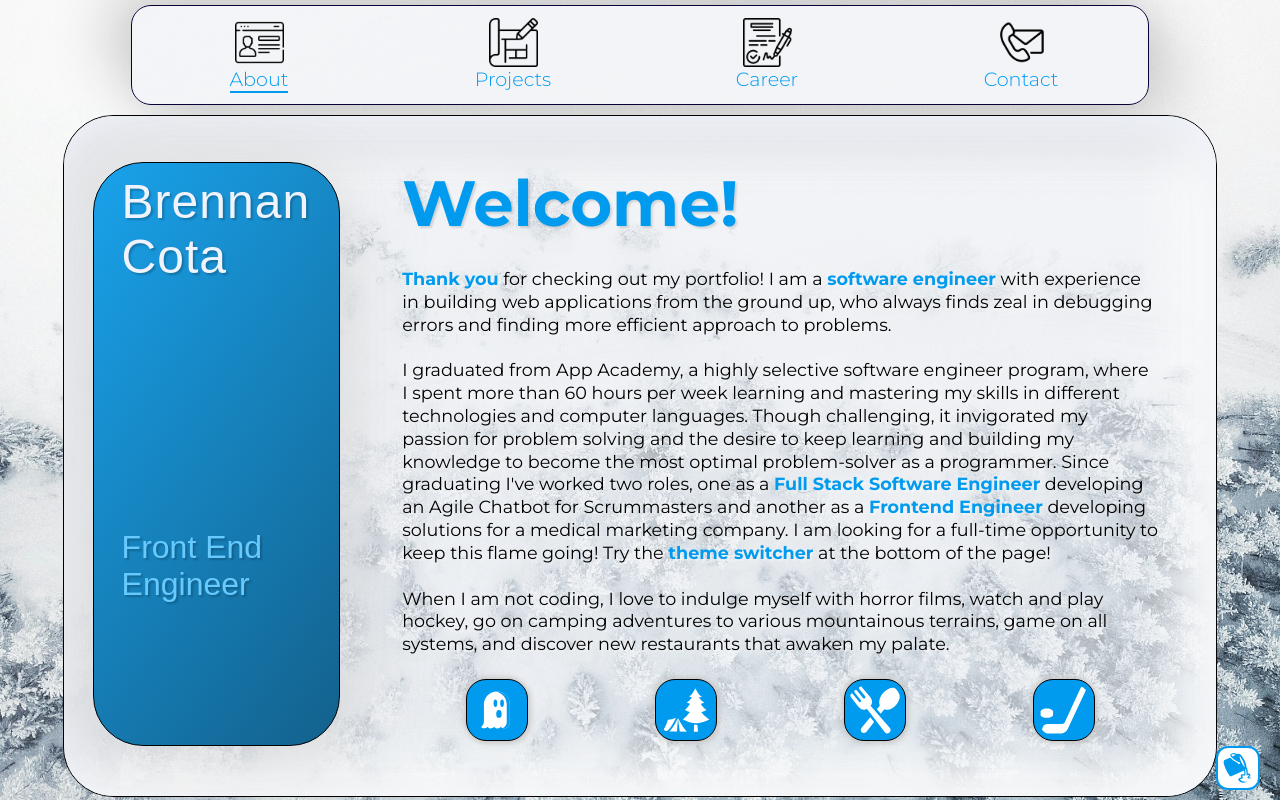
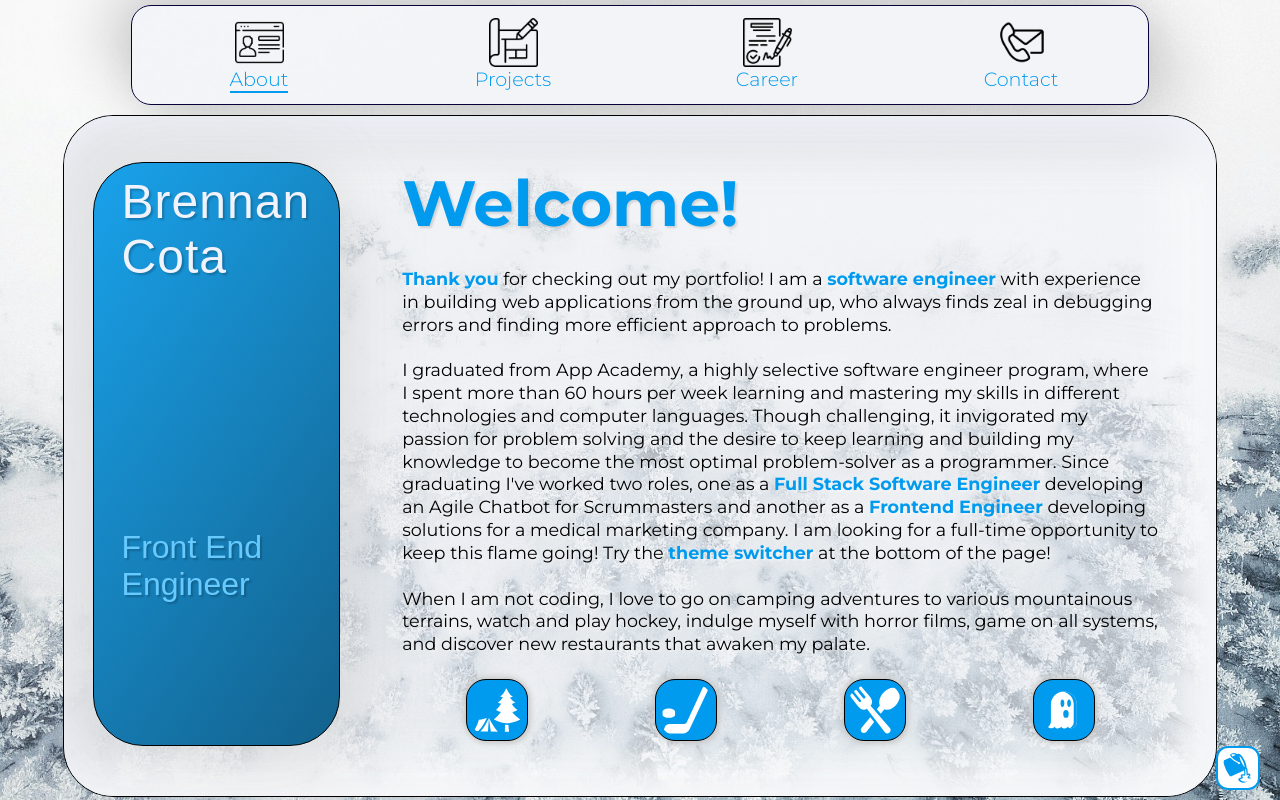
Before and after one commit to Sleightttt/Austin_Roach, a React (Create React App) app in the folder planner-app/: page / in a window 1280 px wide. Built offline with nearby package versions, Linux system fonts and the light colour scheme.

Commit message:
shtoyled entry boxes

```diff
--- a/planner-app/src/components/About/AboutBody.js
+++ b/planner-app/src/components/About/AboutBody.js
@@ -74,12 +74,46 @@ const AboutBody = ({ activeTheme }) => {
       </div>
 
       <div className="about-p">
-        When I am not coding, I love to indulge myself with horror films, watch
-        and play hockey, go on camping adventures to various mountainous
-        terrains, game on all systems, and discover new restaurants that awaken
-        my palate.
+        When I am not coding, I love to go on camping adventures to various
+        mountainous terrains, watch and play hockey, indulge myself with horror
+        films, game on all systems, and discover new restaurants that awaken my
+        palate.
       </div>
       <div className="about-icon-cont">
+        <svg
+          className="about-icon"
+          xmlns="http://www.w3.org/2000/svg"
+          viewBox="0 0 512 512"
+          style={{ background: themeFixer() }}
+        >
+          <path
+            fill="#fff"
+            d="M350.5 33.05c-13.9 30.58-29.4 61.29-61.6 85.35 7.3 3.4 20.7 6.2 27.9 8.5-12.2 18.7-33 36.4-52 52.3 11.1 5.7 22.1 10.3 33.1 14-14.1 22.2-30.9 43.3-51.9 62.4 16.7 9.3 33.3 16.6 49.8 21.8-17.9 25.4-40.4 49.6-72.1 76.1 51.5 26.5 97 38.8 142.2 37.4 1.8 0 3.7.1 5.5.1v-.3c39.9-2.2 79.6-15 123.2-38-38.8-24.5-62.9-47.7-81.4-73.2 17.8-5.2 35.6-12.9 53.3-23.1-25.8-17.7-44.2-38.6-58.9-61.5 12.1-3.7 24.1-8.7 36.1-15-23.2-14.6-44.1-32.3-56.7-51.4 8.8-2.4 22.8-5.3 31.5-9.4-38.5-21.76-48.9-53.16-68-86.05zM173.6 336.8c-.1.3-.4.8-.6 1.1l19.4 139 72.2 1.2c-38.2-44.9-66-91.1-91-141.3zm-.6 1.2c-23.8 47.8-44.8 94.2-86.44 137.2l76.84 1.3zm-20.7 1.1c-24.1 8.9-54.17 16.9-82.31 15.8-11.18 39.8-26.38 80-52.57 115.8l46.65 1.6c43.13-40.8 64.23-85 88.23-133.2zm186.5 68.8l-2.7 70.4 43 .6L373 409c-11.6 0-23.1-.3-34.2-1.1z"
+          />
+        </svg>
+        <svg
+          className="about-icon"
+          xmlns="http://www.w3.org/2000/svg"
+          viewBox="0 0 32 32"
+          fill="#fff"
+          style={{ background: themeFixer() }}
+        >
+          <path
+            d="M3.7,31H14c1.8,0,3.5-1.1,4.3-2.7l12-25.6C30.6,1.9,30,1,29.2,1h-1.4c-0.5,0-0.9,0.3-1.1,0.7L16.5,23.9
+	c-0.3,0.7-1,1.1-1.7,1.1H5.5c-1.5,0-2.8,0.9-3.2,2.3l-0.4,1.1C1.4,29.7,2.3,31,3.7,31z"
+          />
+          <path d="M5,15c-2.2,0-4,0.9-4,2v2c0,1.1,1.8,2,4,2s4-0.9,4-2v-2C9,15.9,7.2,15,5,15z" />
+          <line x1="23.3" y1="9" x2="27.3" y2="9" />
+        </svg>
+        <svg
+          className="about-icon"
+          xmlns="http://www.w3.org/2000/svg"
+          viewBox="0 -3.84 122.88 122.88"
+          fill="#fff"
+          style={{ background: themeFixer() }}
+        >
+          <path d="M29.03,100.46l20.79-25.21l9.51,12.13L41,110.69C33.98,119.61,20.99,110.21,29.03,100.46L29.03,100.46z M53.31,43.05 c1.98-6.46,1.07-11.98-6.37-20.18L28.76,1c-2.58-3.03-8.66,1.42-6.12,5.09L37.18,24c2.75,3.34-2.36,7.76-5.2,4.32L16.94,9.8 c-2.8-3.21-8.59,1.03-5.66,4.7c4.24,5.1,10.8,13.43,15.04,18.53c2.94,2.99-1.53,7.42-4.43,3.69L6.96,18.32 c-2.19-2.38-5.77-0.9-6.72,1.88c-1.02,2.97,1.49,5.14,3.2,7.34L20.1,49.06c5.17,5.99,10.95,9.54,17.67,7.53 c1.03-0.31,2.29-0.94,3.64-1.77l44.76,57.78c2.41,3.11,7.06,3.44,10.08,0.93l0.69-0.57c3.4-2.83,3.95-8,1.04-11.34L50.58,47.16 C51.96,45.62,52.97,44.16,53.31,43.05L53.31,43.05z M65.98,55.65l7.37-8.94C63.87,23.21,99-8.11,116.03,6.29 C136.72,23.8,105.97,66,84.36,55.57l-8.73,11.09L65.98,55.65L65.98,55.65z" />
+        </svg>
         <svg
           className="about-icon"
           xmlns="http://www.w3.org/2000/svg"
@@ -116,41 +150,6 @@ const AboutBody = ({ activeTheme }) => {
             ry="4.74"
           />
         </svg>
-        <svg
-          className="about-icon"
-          xmlns="http://www.w3.org/2000/svg"
-          viewBox="0 0 512 512"
-          style={{ background: themeFixer() }}
-        >
-          <path
-            fill="#fff"
-            d="M350.5 33.05c-13.9 30.58-29.4 61.29-61.6 85.35 7.3 3.4 20.7 6.2 27.9 8.5-12.2 18.7-33 36.4-52 52.3 11.1 5.7 22.1 10.3 33.1 14-14.1 22.2-30.9 43.3-51.9 62.4 16.7 9.3 33.3 16.6 49.8 21.8-17.9 25.4-40.4 49.6-72.1 76.1 51.5 26.5 97 38.8 142.2 37.4 1.8 0 3.7.1 5.5.1v-.3c39.9-2.2 79.6-15 123.2-38-38.8-24.5-62.9-47.7-81.4-73.2 17.8-5.2 35.6-12.9 53.3-23.1-25.8-17.7-44.2-38.6-58.9-61.5 12.1-3.7 24.1-8.7 36.1-15-23.2-14.6-44.1-32.3-56.7-51.4 8.8-2.4 22.8-5.3 31.5-9.4-38.5-21.76-48.9-53.16-68-86.05zM173.6 336.8c-.1.3-.4.8-.6 1.1l19.4 139 72.2 1.2c-38.2-44.9-66-91.1-91-141.3zm-.6 1.2c-23.8 47.8-44.8 94.2-86.44 137.2l76.84 1.3zm-20.7 1.1c-24.1 8.9-54.17 16.9-82.31 15.8-11.18 39.8-26.38 80-52.57 115.8l46.65 1.6c43.13-40.8 64.23-85 88.23-133.2zm186.5 68.8l-2.7 70.4 43 .6L373 409c-11.6 0-23.1-.3-34.2-1.1z"
-          />
-        </svg>
-        <svg
-          className="about-icon"
-          xmlns="http://www.w3.org/2000/svg"
-          viewBox="0 -3.84 122.88 122.88"
-          fill="#fff"
-          style={{ background: themeFixer() }}
-        >
-          <path d="M29.03,100.46l20.79-25.21l9.51,12.13L41,110.69C33.98,119.61,20.99,110.21,29.03,100.46L29.03,100.46z M53.31,43.05 c1.98-6.46,1.07-11.98-6.37-20.18L28.76,1c-2.58-3.03-8.66,1.42-6.12,5.09L37.18,24c2.75,3.34-2.36,7.76-5.2,4.32L16.94,9.8 c-2.8-3.21-8.59,1.03-5.66,4.7c4.24,5.1,10.8,13.43,15.04,18.53c2.94,2.99-1.53,7.42-4.43,3.69L6.96,18.32 c-2.19-2.38-5.77-0.9-6.72,1.88c-1.02,2.97,1.49,5.14,3.2,7.34L20.1,49.06c5.17,5.99,10.95,9.54,17.67,7.53 c1.03-0.31,2.29-0.94,3.64-1.77l44.76,57.78c2.41,3.11,7.06,3.44,10.08,0.93l0.69-0.57c3.4-2.83,3.95-8,1.04-11.34L50.58,47.16 C51.96,45.62,52.97,44.16,53.31,43.05L53.31,43.05z M65.98,55.65l7.37-8.94C63.87,23.21,99-8.11,116.03,6.29 C136.72,23.8,105.97,66,84.36,55.57l-8.73,11.09L65.98,55.65L65.98,55.65z" />
-        </svg>
-
-        <svg
-          className="about-icon"
-          xmlns="http://www.w3.org/2000/svg"
-          viewBox="0 0 32 32"
-          fill="#fff"
-          style={{ background: themeFixer() }}
-        >
-          <path
-            d="M3.7,31H14c1.8,0,3.5-1.1,4.3-2.7l12-25.6C30.6,1.9,30,1,29.2,1h-1.4c-0.5,0-0.9,0.3-1.1,0.7L16.5,23.9
-	c-0.3,0.7-1,1.1-1.7,1.1H5.5c-1.5,0-2.8,0.9-3.2,2.3l-0.4,1.1C1.4,29.7,2.3,31,3.7,31z"
-          />
-          <path d="M5,15c-2.2,0-4,0.9-4,2v2c0,1.1,1.8,2,4,2s4-0.9,4-2v-2C9,15.9,7.2,15,5,15z" />
-          <line x1="23.3" y1="9" x2="27.3" y2="9" />
-        </svg>
       </div>
     </div>
   );
--- a/planner-app/src/components/Contract/Contract.css
+++ b/planner-app/src/components/Contract/Contract.css
@@ -171,10 +171,6 @@
     width: 40%;
   }
 
-  .active-entry2 {
-    border-bottom: none;
-  }
-
   .job-info-box {
     display: flex;
     align-self: center;
--- a/planner-app/src/components/Contract/ContractMain.js
+++ b/planner-app/src/components/Contract/ContractMain.js
@@ -9,25 +9,25 @@ const ContractMain = ({ activeTheme }) => {
   const themeFixer = () => {
     let boxStyle = {};
     let textStyle = {};
-    let borderLeft = {};
+    let boxShadow = {};
     if (activeTheme === "snow") {
       textStyle.color = "#009bef";
-      borderLeft.border = "4px solid rgb(0, 187, 255)";
+      boxShadow.boxShadow = "0px 0px 10px 5px #009bef";
       boxStyle = { background: "linear-gradient(125deg, #19a2eb, #13618c)" };
     } else if (activeTheme === "summer") {
       boxStyle = { background: "linear-gradient(125deg, #FFAADA, #F4653E)" };
       textStyle.color = "#F4653E";
-      borderLeft.border = "4px solid #F4653E";
+      boxShadow.boxShadow = "0px 0px 10px 5px #F4653E";
     } else if (activeTheme === "spring") {
       boxStyle = { background: "linear-gradient(125deg, #E5B700, #F4653E)" };
       textStyle.color = "#E5B700";
-      borderLeft.border = "4px solid #E5B700";
+      boxShadow.boxShadow = "0px 0px 5px 5px #E5B700";
     } else if (activeTheme === "fall") {
       boxStyle = { background: "linear-gradient(125deg, #CA0000, #FF8235)" };
       textStyle.color = "#CA0000";
-      borderLeft.border = "4px solid #FF8235";
+      boxShadow.boxShadow = "0px 0px 10px 5px  #CA0000";
     }
-    return { textStyle, boxStyle, borderLeft };
+    return { textStyle, boxStyle, boxShadow };
   };
 
   const LifeScienceMedia = () => (
@@ -100,19 +100,19 @@ const ContractMain = ({ activeTheme }) => {
         </span>{" "}
         teams have allowed me to work with other developers, designers, and
         project managers to create a product that is not only functional, but
-        also visually appealing. I have also been able to work with clients to
-        understand their needs and create a product that meets their
-        expectations.
+        also visually appealing. Working with clients directly to understand
+        their needs and create a product that meets their expectations has been
+        a rewarding experience.{" "}
       </div>
       <div className="body-p">
         Utilizing the{" "}
         <span style={{ color: `${textStyle.color}`, fontWeight: "bold" }}>
           Agile methodology
         </span>
-        , I have been able to work in a fast-paced environment and have been
-        able to adapt to changes in project scope and requirements. This has
-        allowed me to work on multiple projects at once and has allowed me to
-        keep challenging myself to become to best dev I can.
+        , I have been able to work in a fast-paced environment, adapting to
+        changes in both project scope and requirements. This has allowed me to
+        work on multiple projects at once and has allowed me to keep challenging
+        myself to become a better developer.
       </div>
     </>
   );
@@ -221,7 +221,7 @@ const ContractMain = ({ activeTheme }) => {
     </>
   );
 
-  const { textStyle, boxStyle, borderLeft } = themeFixer();
+  const { textStyle, boxStyle, boxShadow } = themeFixer();
 
   const handleClick = (entryKey) => {
     setActiveEntry(entryKey);
@@ -234,7 +234,7 @@ const ContractMain = ({ activeTheme }) => {
           className={`entry-box-c ${
             activeEntry === "life" ? "active-entry2 bounce" : ""
           }`}
-          style={{ ...boxStyle, ...(activeEntry === "life" ? borderLeft : {}) }}
+          style={{ ...boxStyle, ...(activeEntry === "life" ? boxShadow : {}) }}
           onClick={() => handleClick("life")}
         >
           Lifescience Media
@@ -243,7 +243,7 @@ const ContractMain = ({ activeTheme }) => {
           className={`entry-box-c ${
             activeEntry === "big" ? "active-entry2 bounce" : ""
           }`}
-          style={{ ...boxStyle, ...(activeEntry === "big" ? borderLeft : {}) }}
+          style={{ ...boxStyle, ...(activeEntry === "big" ? boxShadow : {}) }}
           onClick={() => handleClick("big")}
         >
           Big Deal Digital
--- a/planner-app/src/components/Projects/index.js
+++ b/planner-app/src/components/Projects/index.js
@@ -95,33 +95,34 @@ const Projects = ({ activeTheme }) => {
   const themeFixer = () => {
     let boxStyle = {};
     let textStyle = {};
-    let borderLeft = {};
+    let boxShadow = {};
     let fill = {};
     if (activeTheme === "snow") {
       textStyle.color = "#009bef";
-      borderLeft.border = "4px solid rgb(0, 187, 255)";
+      boxShadow.boxShadow = "0px 0px 10px 5px #009bef";
+
       boxStyle = { background: "linear-gradient(125deg, #19a2eb, #13618c)" };
       fill.fill = "#009bef";
     } else if (activeTheme === "summer") {
       boxStyle = { background: "linear-gradient(125deg, #FFAADA, #F4653E)" };
       textStyle.color = "#F4653E";
-      borderLeft.border = "4px solid #F4653E";
+      boxShadow.boxShadow = "0px 0px 10px 3px #F4653E";
       fill.fill = "#F4653E";
     } else if (activeTheme === "spring") {
       boxStyle = { background: "linear-gradient(125deg, #E5B700, #F4653E)" };
       textStyle.color = "#E5B700";
-      borderLeft.border = "4px solid #E5B700";
+      boxShadow.boxShadow = "0px 0px 10px 3px #E5B700";
       fill.fill = "#E5B700";
     } else if (activeTheme === "fall") {
       boxStyle = { background: "linear-gradient(125deg, #FF8235, #CA0000 )" };
       textStyle.color = "#CA0000";
-      borderLeft.border = "4px solid #CA0000";
+      boxShadow.boxShadow = "0px 0px 10px 5px  #CA0000";
       fill.fill = "#CA0000";
     }
-    return { textStyle, boxStyle, borderLeft, fill };
+    return { textStyle, boxStyle, boxShadow, fill };
   };
 
-  const { textStyle, borderLeft, fill } = themeFixer();
+  const { textStyle, boxShadow, fill } = themeFixer();
 
   const handleLeftArrowClick = () => {
     setCurrentImageIndex((prevIndex) =>
@@ -171,7 +172,7 @@ const Projects = ({ activeTheme }) => {
             activeEntry === "image" ? "active-entry bounce" : ""
           }`}
           onClick={() => handleEntryClick("image")}
-          style={{ ...(activeEntry === "image" ? borderLeft : {}) }}
+          style={{ ...(activeEntry === "image" ? boxShadow : {}) }}
         >
           <div className="nav-text">
             <span style={{ color: "#06cbfc" }}>Image</span>
@@ -183,7 +184,7 @@ const Projects = ({ activeTheme }) => {
             activeEntry === "ootify" ? "active-entry bounce" : ""
           }`}
           onClick={() => handleEntryClick("ootify")}
-          style={{ ...(activeEntry === "ootify" ? borderLeft : {}) }}
+          style={{ ...(activeEntry === "ootify" ? boxShadow : {}) }}
         >
           <div className="nav-text">
             <span className="oot" style={{ color: "#005eb5" }}>
@@ -196,7 +197,7 @@ const Projects = ({ activeTheme }) => {
             activeEntry === "proof" ? "active-entry bounce" : ""
           }`}
           onClick={() => handleEntryClick("proof")}
-          style={{ ...(activeEntry === "proof" ? borderLeft : {}) }}
+          style={{ ...(activeEntry === "proof" ? boxShadow : {}) }}
         >
           <div className="nav-text">
             <span className="proof" style={{ color: "#e867ff" }}>
@@ -208,7 +209,7 @@ const Projects = ({ activeTheme }) => {
           className={`entry-box entry-box-job ${
             activeEntry === "job" ? "active-entry bounce" : ""
           }`}
-          style={{ ...(activeEntry === "job" ? borderLeft : {}) }}
+          style={{ ...(activeEntry === "job" ? boxShadow : {}) }}
           onClick={() => handleEntryClick("job")}
         >
           <div className="nav-text">
```
Also changed, not shown: planner-app/src/components/Projects/Projects.css (+0 -9 lines).
